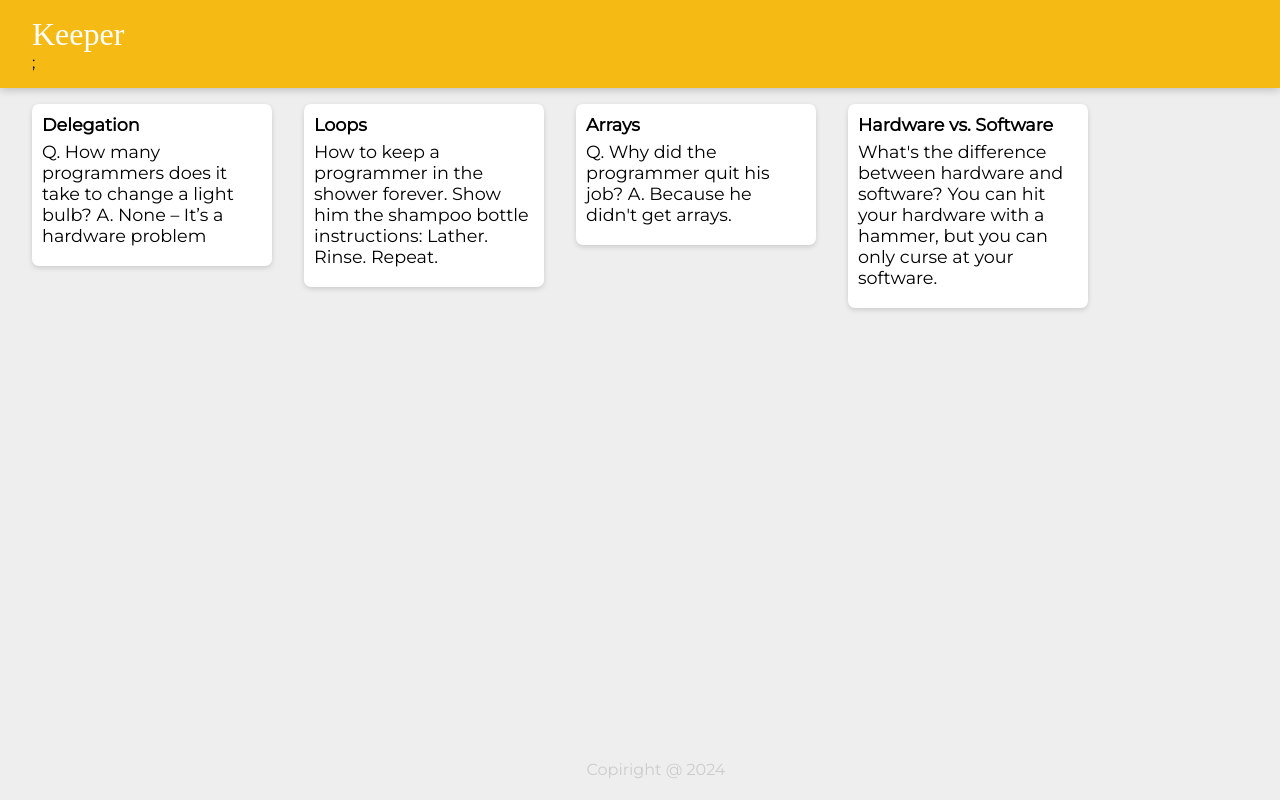
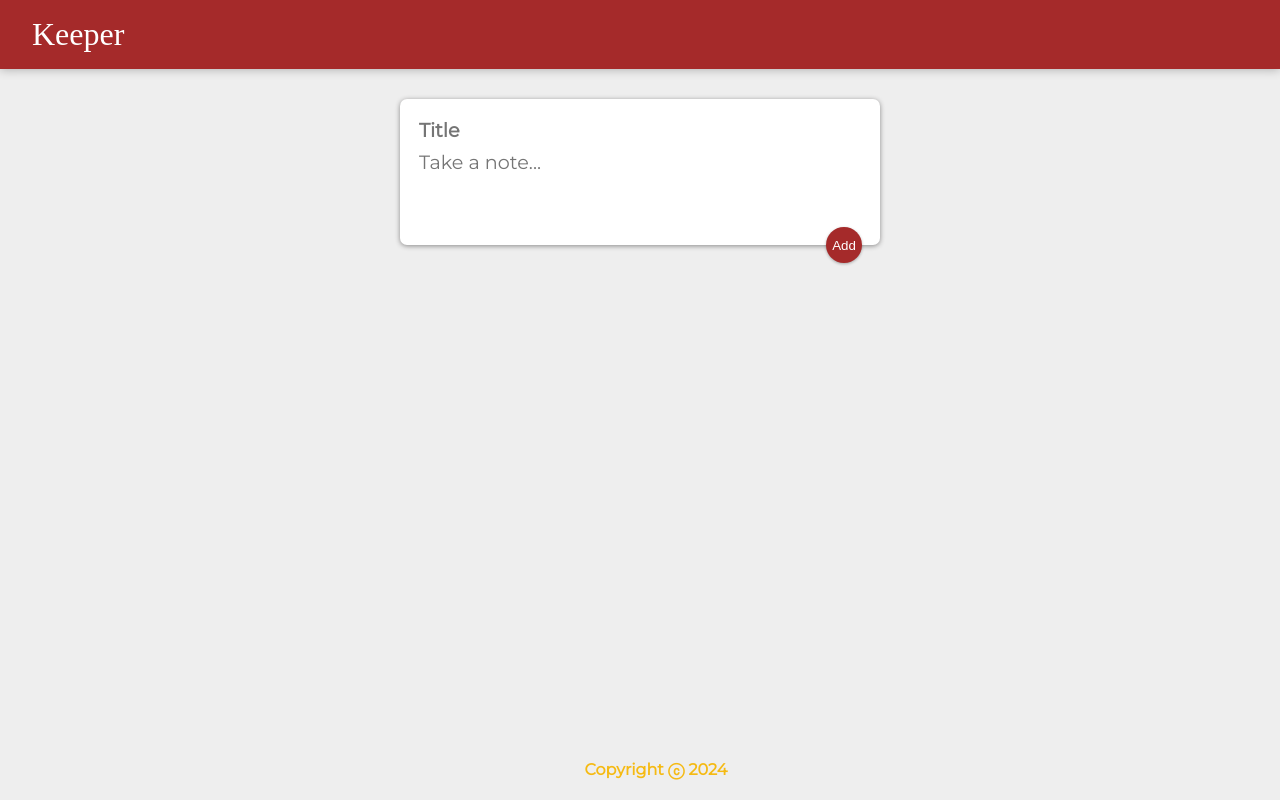
Before and after one commit to jimeneztorres14/Keeper-App, a React (Vite) app: page / in a window 1280 px wide. Built offline with nearby package versions, Linux system fonts and the light colour scheme; a web font is replaced by a local one.

Commit message:
Complete Part 3 - Keeper Project

```diff
--- a/public/styles.css
+++ b/public/styles.css
@@ -12,7 +12,7 @@ body {
 }
 
 header {
-  background-color: #f5ba13;
+  background-color: brown;
   margin: auto -16px;
   padding: 16px 32px;
   box-shadow: 0 0 10px 0 rgba(0, 0, 0, 0.3);
@@ -33,7 +33,8 @@ footer {
 }
 
 footer p {
-  color: #ccc;
+  color: #f5ba13;
+  font-weight: bold;
 }
 .note {
   background: #fff;
@@ -54,3 +55,57 @@ footer p {
   white-space: pre-wrap;
   word-wrap: break-word;
 }
+
+.note button {
+  position: relative;
+  float: right;
+  margin-right: 10px;
+  color: #f5ba13;
+  font-weight: bold;
+  border: none;
+  width: 60px;
+  height: 36px;
+  cursor: pointer;
+  outline: none;
+}
+
+form {
+  position: relative;
+  width: 480px;
+  margin: 30px auto 20px auto;
+  background: #fff;
+  padding: 15px;
+  border-radius: 7px;
+  box-shadow: 0 1px 5px rgb(138, 137, 137);
+}
+
+form input,
+form textarea {
+  width: 100%;
+  border: none;
+  padding: 4px;
+  outline: none;
+  font-size: 1.2em;
+  font-family: inherit;
+  resize: none;
+}
+form input {
+  font-weight:bolder;
+
+}
+
+
+form button {
+  position: absolute;
+  right: 18px;
+  bottom: -18px;
+  background: brown;
+  color: #fff;
+  border: none;
+  border-radius: 50%;
+  width: 36px;
+  height: 36px;
+  box-shadow: 0 1px 3px rgba(0, 0, 0, 0.3);
+  cursor: pointer;
+  outline: none;
+}
--- a/src/components/App.jsx
+++ b/src/components/App.jsx
@@ -1,28 +1,66 @@
-import React from "react";
+import React, {useState} from "react";
 import Header from "./Header";
+import Footer from "./Footer";
 import Note from "./Note";
-import Footer from "./Footer";
-import notes from "../notes";
+import CreateArea from "./CreateArea";
 
-console.log(notes);
+function App() {
+  const [fullNote, setNote] = useState({
+    noteTitle:"",
+    noteContent:""
+  });
+  const [noteList, setNoteList] = useState([])
 
-function NotesHolder(data){
-    return(
-    <Note
-    key={data.key}
-    title={data.title}
-    content={data.content}
-    />)
-};
 
-function App(){
-    return(
-        <div>
-            <Header />
-            {notes.map(NotesHolder)}
-            <Footer />
-        </div>
-    )
-};
+  function handleInput(event){
+    const inputValue = event.target.value;
+    const inputName = event.target.name;
+
+    setNote((prevValue)=>{
+      if(inputName === "title"){
+        return {
+          noteTitle:inputValue,
+          noteContent:prevValue.noteContent
+        }
+      }else if(inputName === "content"){
+        return{
+          noteTitle:prevValue.noteTitle,
+          noteContent:inputValue
+        }
+      }
+    })
+  };
+
+  function handleButton(event){
+    event.preventDefault();
+    setNoteList((prevNotes)=>{
+      return [...prevNotes, fullNote]
+    })
+  };
+
+  function deleteNote(id){
+    setNoteList((prevNotes) =>{
+      return prevNotes.filter((note, index)=>{
+        return index != id;
+      })
+    })
+  }
+
+  return (
+    <div>
+      <Header />
+      <CreateArea
+      onInput={handleInput}
+      onButton={handleButton}
+      titleValue={fullNote.noteTitle}
+      contentValue={fullNote.noteContent}
+      />
+      {noteList.map((note, index)=>{
+      return <Note key={index} id={index} title={note.noteTitle} content={note.noteContent} onDelete={deleteNote}/>
+      })}
+      <Footer />
+    </div>
+  );
+}
 
 export default App;
--- /dev/null
+++ b/src/components/CreateArea.jsx
@@ -0,0 +1,15 @@
+import React from "react";
+
+function CreateArea(props) {
+  return (
+    <div>
+      <form>
+        <input onChange={props.onInput} name="title" placeholder="Title" value={props.titleValue} />
+        <textarea onChange={props.onInput} name="content" placeholder="Take a note..." rows="3" value={props.contentValue}/>
+        <button onClick={props.onButton} >Add</button>
+      </form>
+    </div>
+  );
+}
+
+export default CreateArea;
--- a/src/components/Footer.jsx
+++ b/src/components/Footer.jsx
@@ -1,15 +1,12 @@
 import React from "react";
 
-const currentYear = new Date().getFullYear();
-
-function Footer(){
-
-    return(
-        <footer>
-            <p>Copiright @ {currentYear}</p>
-        </footer>
-    )
-};
-
+function Footer() {
+  const year = new Date().getFullYear();
+  return (
+    <footer>
+      <p>Copyright ⓒ {year}</p>
+    </footer>
+  );
+}
 
 export default Footer;
--- a/src/components/Note.jsx
+++ b/src/components/Note.jsx
@@ -1,17 +1,15 @@
 import React from "react";
 
-function Note(props){
-
-    return(
-        <div className="note">
-            <h1>{props.title}</h1>
-            <p>{props.content}</p>
-        </div>
-    )
-
-};
-
-
-
+function Note(props) {
+  return (
+    <div className="note">
+      <h1>{props.title}</h1>
+      <p>{props.content}</p>
+      <button onClick={()=>{
+        props.onDelete(props.id)
+        }} >DELETE</button>
+    </div>
+  );
+}
 
 export default Note;
--- a/src/index.jsx
+++ b/src/index.jsx
@@ -2,7 +2,25 @@ import React from "react";
 import ReactDOM from "react-dom";
 import App from "./components/App";
 
-ReactDOM.render(
-    <App />,
-    document.getElementById("root")
-);
+ReactDOM.render(<App />, document.getElementById("root"));
+
+//CHALLENGE:
+//1. Implement the add note functionality.
+//- Create a constant that keeps track of the title and content.
+//- Pass the new note back to the App.
+//- Add new note to an array.
+//- Take array and render seperate Note components for each item.
+
+//2. Implement the delete note functionality.
+//- Callback from the Note component to trigger a delete function.
+//- Use the filter function to filter out the item that needs deletion.
+//- Pass a id over to the Note component, pass it back to the App when deleting.
+
+//This is the end result you're aiming for:
+//https://pogqj.csb.app/
+
+// If you're running this locally in VS Code use the commands:
+// npm install
+// to install the node modules and
+// npm run dev
+// to launch your react project in your browser
```
Also changed, not shown: src/components/Header.jsx (+7 -7 lines).
